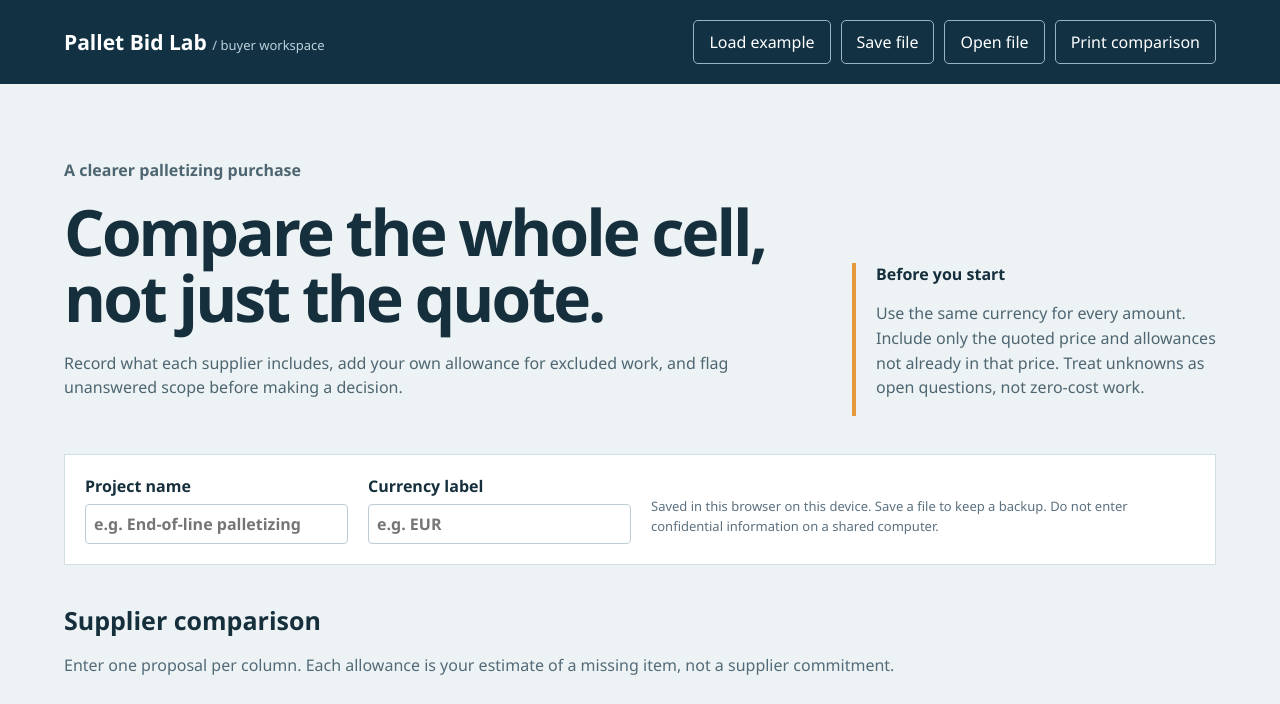
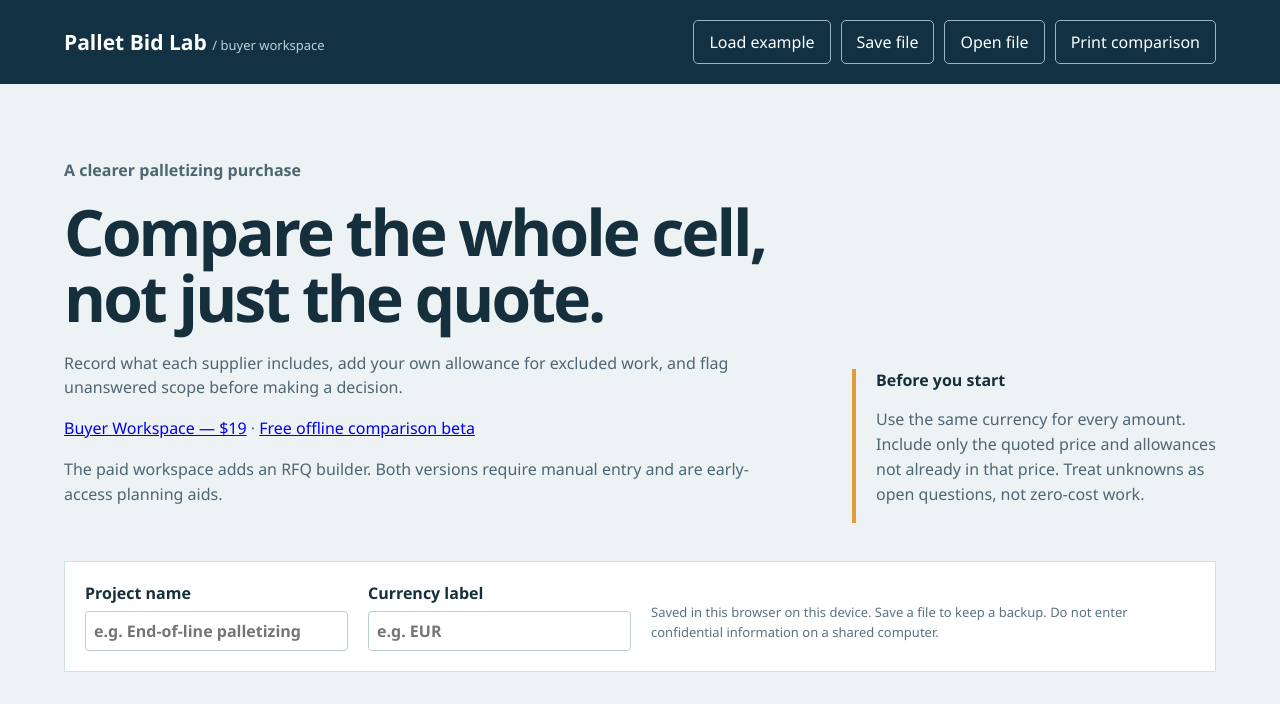
Before and after one commit to woldemor31-byte/pallet-bid-lab-demo, a plain HTML site: page index.html in a window 1280 px wide. Shown: the top 704 px of the page. Drawn offline with Linux system fonts and the light colour scheme.

Commit message:
Show workspace options near demo introduction
Updated meta description and title for better SEO. Added links to buyer workspace and free beta.

```diff
--- a/index.html
+++ b/index.html
@@ -1,7 +1,7 @@
 <!doctype html>
-<html lang="en"><head><meta charset="utf-8"><meta name="viewport" content="width=device-width, initial-scale=1"><title>Pallet Bid Lab — compare like-for-like</title><link rel="stylesheet" href="style.css"></head>
+<html lang="en"><head><meta charset="utf-8"><meta name="viewport" content="width=device-width, initial-scale=1"><meta name="description" content="Compare robotic palletizer quotes using a free browser demo. Review scope, exclusions and supplier estimates before choosing a solution."><title>Pallet Bid Lab — robotic palletizer quote comparison</title><link rel="stylesheet" href="style.css"></head>
 <body><header><div class="brand">Pallet Bid Lab <span> / buyer workspace</span></div><div class="header-actions"><button id="demo">Load example</button><button id="save">Save file</button><button id="open">Open file</button><input id="file" type="file" accept="application/json,.json" hidden><button id="print">Print comparison</button></div></header>
-<main><section class="intro"><div><p class="eyebrow">A clearer palletizing purchase</p><h1>Compare the whole cell,<br>not just the quote.</h1><p>Record what each supplier includes, add your own allowance for excluded work, and flag unanswered scope before making a decision.</p></div><aside><b>Before you start</b><p>Use the same currency for every amount. Include only the quoted price and allowances not already in that price. Treat unknowns as open questions, not zero-cost work.</p></aside></section>
+<main><section class="intro"><div><p class="eyebrow">A clearer palletizing purchase</p><h1>Compare the whole cell,<br>not just the quote.</h1><p>Record what each supplier includes, add your own allowance for excluded work, and flag unanswered scope before making a decision.</p><p><a href="https://okantastic4.gumroad.com/l/palletizer-buyer-workspace">Buyer Workspace — $19</a> · <a href="https://okantastic4.gumroad.com/l/pallet-bid-lab-beta">Free offline comparison beta</a></p><p>The paid workspace adds an RFQ builder. Both versions require manual entry and are early-access planning aids.</p></div><aside><b>Before you start</b><p>Use the same currency for every amount. Include only the quoted price and allowances not already in that price. Treat unknowns as open questions, not zero-cost work.</p></aside></section>
 <section class="project"><label>Project name <input id="project" placeholder="e.g. End-of-line palletizing"></label><label>Currency label <input id="currency" maxlength="8" placeholder="e.g. EUR"></label><p>Saved in this browser on this device. Save a file to keep a backup. Do not enter confidential information on a shared computer.</p></section>
 <section class="section-head"><div><h2>Supplier comparison</h2><p>Enter one proposal per column. Each allowance is your estimate of a missing item, not a supplier commitment.</p></div></section>
 <div class="table-wrap"><table><thead><tr><th scope="col">Scope item</th><th scope="col">Supplier A</th><th scope="col">Supplier B</th><th scope="col">Supplier C</th></tr></thead><tbody id="body"></tbody></table></div>
```
